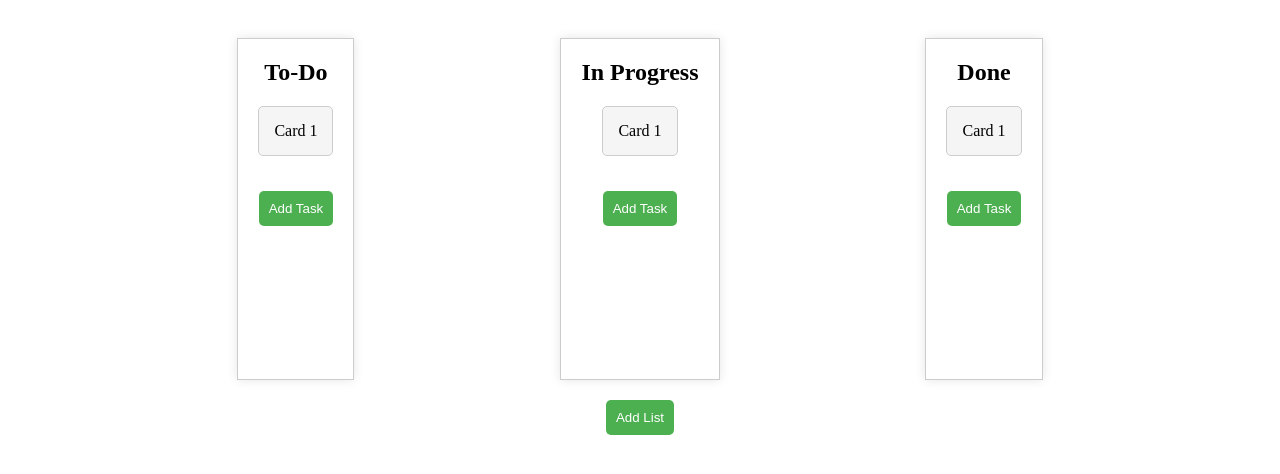
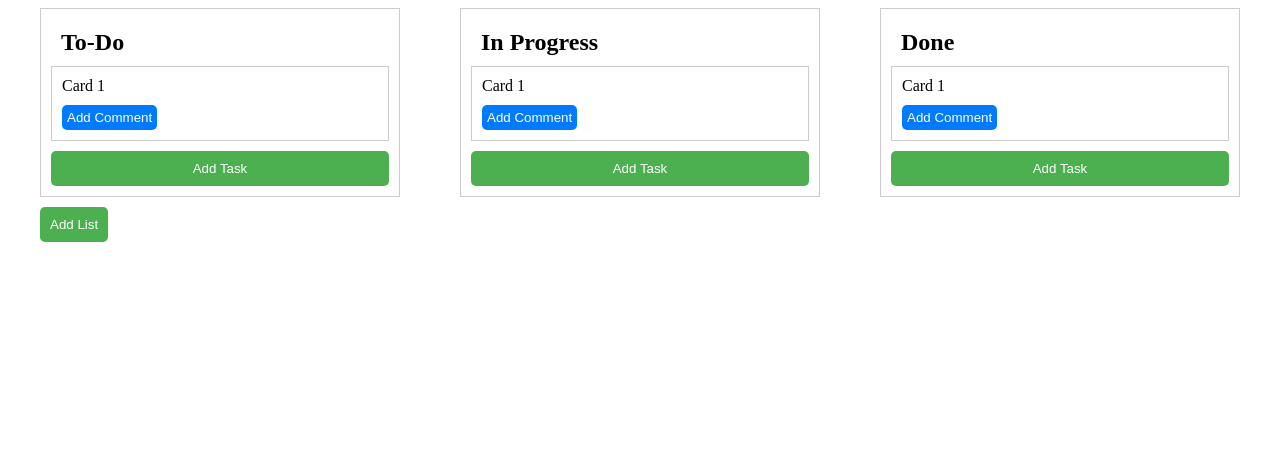
Before and after one commit to AdnanAaddi/TaskWise, a Django app: page /create-board/ in a window 1280 px wide. Shown: the top 474 px of the page. Run offline with Django 5.2, Linux system fonts and the light colour scheme.

Commit message:
add comments and task buttons functionalitie

```diff
--- a/static/css/board.css
+++ b/static/css/board.css
@@ -1,103 +1,76 @@
 .container {
-	display: flex;
-	flex-direction: column;
-	align-items: center;
+	max-width: 1200px;
+	margin: 0 auto;
 }
 
 .list-container {
 	display: flex;
-	justify-content: space-around;
-	width: 80%;
-	margin-top: 30px;
+	justify-content: space-between;
 }
 
 .list {
+	width: 30%;
 	border: 1px solid #ccc;
-	padding: 20px;
-	min-height: 300px;
-	box-shadow: 0 0 10px rgba(0, 0, 0, 0.1);
-	display: flex;
-	flex-direction: column;
-	align-items: center;
-	position: relative;
+	padding: 10px;
+	box-sizing: border-box;
 }
 
 .list h2 {
-	margin-top: 0;
+	margin: 0;
+	padding: 10px;
 }
 
 .card {
-	background-color: #f5f5f5;
 	border: 1px solid #ccc;
-	padding: 15px;
-	margin-bottom: 15px;
-	border-radius: 5px;
-	position: relative;
+	padding: 10px;
+	margin-bottom: 10px;
 }
 
 .card p {
 	margin: 0;
 }
 
-.comment-field {
-	display: none;
-	position: absolute;
-	bottom: 0;
-	left: 0;
-	right: 0;
-	background-color: #fff;
-	border: 1px solid #ccc;
+.add-card {
+	display: block;
+	width: 100%;
 	padding: 10px;
-	box-sizing: border-box;
+	background-color: #4CAF50;
+	color: white;
+	border: none;
 	border-radius: 5px;
+	cursor: pointer;
 }
 
-.comment-input {
-	width: 100%;
-	padding: 5px;
-	border: none;
+.add-card:hover {
+	background-color: #45a049;
 }
 
-.add-comment-btn {
+.add-list {
+	display: block;
+	padding: 10px;
 	background-color: #4CAF50;
 	color: white;
-	padding: 5px;
 	border: none;
 	border-radius: 5px;
 	cursor: pointer;
 	margin-top: 10px;
 }
 
-.add-comment-btn:hover {
-	background-color: #3e8e41;
+.add-list:hover {
+	background-color: #45a049;
 }
 
-.add-card {
+.add-comment {
 	display: block;
-	background-color: #4CAF50;
+	padding: 5px;
+	background-color: #007bff;
 	color: white;
-	padding: 10px;
 	border: none;
 	border-radius: 5px;
 	cursor: pointer;
-	margin-top: 20px;
+	margin-top: 10px;
 }
 
-.add-card:hover {
-	background-color: #3e8e41;
+.add-comment:hover {
+	background-color: #0069d9;
 }
-
-.add-list {
-	display: block;
-	background-color: #4CAF50;
-	color: white;
-	padding: 10px;
-	border: none;
-	border-radius: 5px;
-	cursor: pointer;
-	margin-top: 20px;
-}
-
-.add-list:hover {
-	background-color: #3e8e41;
-}
--- a/users/templates/users/board.html
+++ b/users/templates/users/board.html
@@ -13,10 +13,7 @@
 				<h2>To-Do</h2>
 				<div class="card">
 					<p>Card 1</p>
-					<div class="comment-field">
-						<input type="text" placeholder="Add Comment" class="comment-input">
-						<button class="add-comment-btn">Add Comment</button>
-					</div>
+					<button class="add-comment">Add Comment</button>
 				</div>
 				<button class="add-card">Add Task</button>
 			</div>
@@ -24,10 +21,7 @@
 				<h2>In Progress</h2>
 				<div class="card">
 					<p>Card 1</p>
-					<div class="comment-field">
-						<input type="text" placeholder="Add Comment" class="comment-input">
-						<button class="add-comment-btn">Add Comment</button>
-					</div>
+					<button class="add-comment">Add Comment</button>
 				</div>
 				<button class="add-card">Add Task</button>
 			</div>
@@ -35,10 +29,7 @@
 				<h2>Done</h2>
 				<div class="card">
 					<p>Card 1</p>
-					<div class="comment-field">
-						<input type="text" placeholder="Add Comment" class="comment-input">
-						<button class="add-comment-btn">Add Comment</button>
-					</div>
+					<button class="add-comment">Add Comment</button>
 				</div>
 				<button class="add-card">Add Task</button>
 			</div>
```
